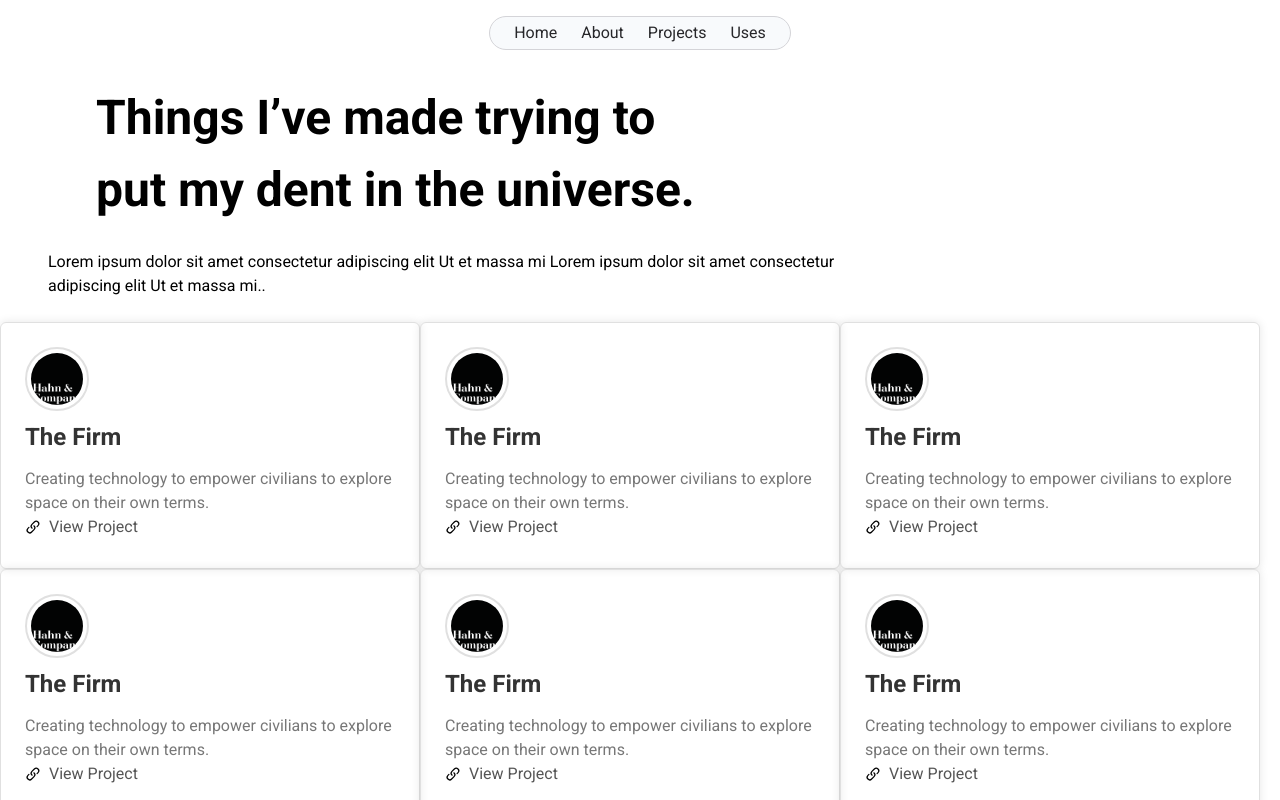
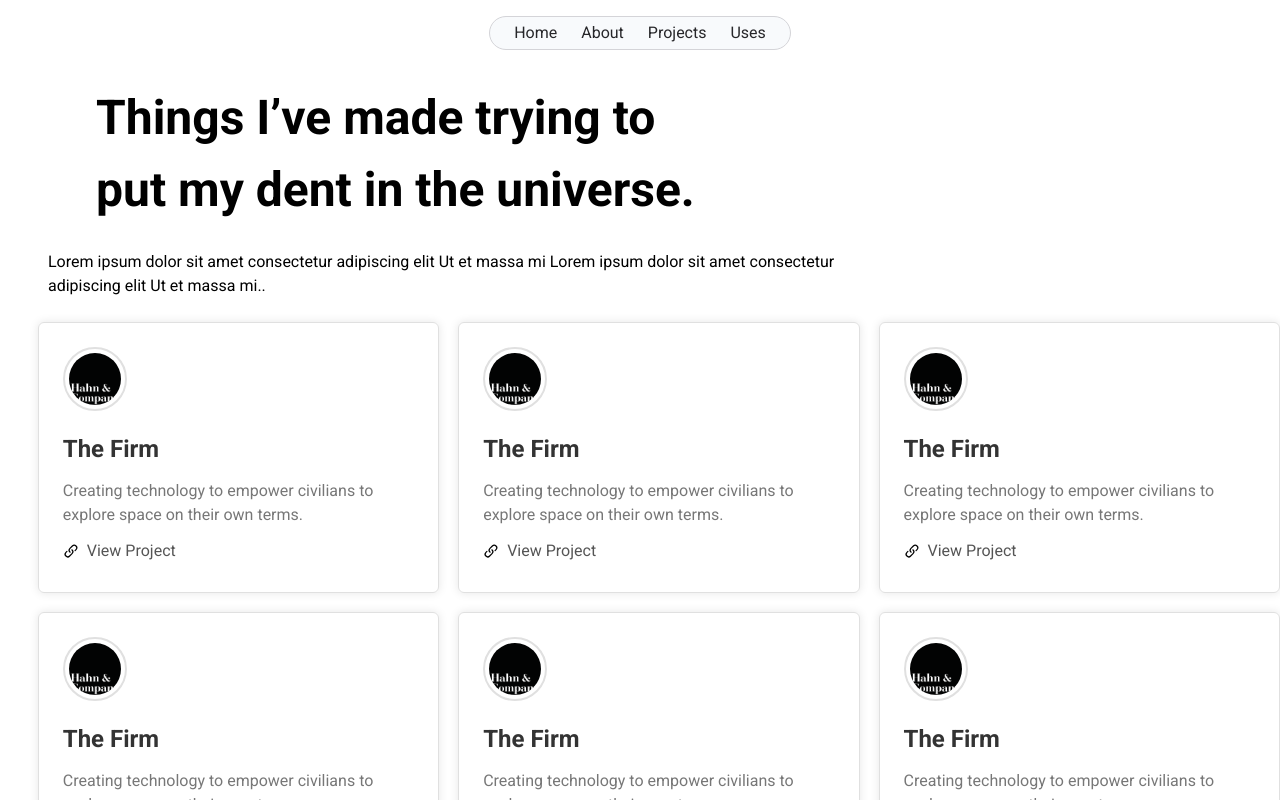
Before and after one commit to WylieCoyote7/Final-Personal-Portfolio, a Next.js app: page /projects in a window 1280 px wide. Shown: the top 800 px of the page. Built offline with nearby package versions, Linux system fonts and the light colour scheme.

Commit message:
Copied updated project page files from the group portfolio

```diff
--- a/src/app/projects/page.jsx
+++ b/src/app/projects/page.jsx
@@ -23,80 +23,88 @@ const links = [
 ];
 function ProjectCard({ logos, name, content, link }) {
   return (
-    <>
+    <div className="relative">
+      <div className="flex">
+        <div>
           <div data-testid="projectCard" className="project-card">
-        <div>
             <img data-testid="projectCardLogo" src={logos} alt={`${name} Logo`} className="project-card-logo" />
             <h2 data-testid="projectCardName">{name}</h2>
+
+            <p data-testid="projectCardContent">{content}</p>
+            <a data-testid="projectCardLink" href={link} target="_blank" rel="noreferrer">
+              <img src="./link.svg" alt="" /> View Project
+            </a>
           </div>
-        <div>
+
+          <div style={{ marginBottom: "0.5cm" }}> </div>
+
+          <div data-testid="projectCard" className="project-card">
+            <img data-testid="projectCardLogo" src={logos} alt={`${name} Logo`} className="project-card-logo" />
+            <h2 data-testid="projectCardName">{name}</h2>
+
             <p data-testid="projectCardContent">{content}</p>
             <a data-testid="projectCardLink" href={link} target="_blank" rel="noreferrer">
               <img src="./link.svg" alt="" /> View Project
             </a>
           </div>
         </div>
+
+        <br></br>
+        <div style={{ marginLeft: "0.5cm" }}>
           <div data-testid="projectCard" className="project-card">
-        <div>
             <img data-testid="projectCardLogo" src={logos} alt={`${name} Logo`} className="project-card-logo" />
             <h2 data-testid="projectCardName">{name}</h2>
+
+            <p data-testid="projectCardContent">{content}</p>
+            <a data-testid="projectCardLink" href={link} target="_blank" rel="noreferrer">
+              <img src="./link.svg" alt="" /> View Project
+            </a>
           </div>
-        <div>
+
+          <div style={{ marginBottom: "0.5cm" }}> </div>
+
+          <div data-testid="projectCard" className="project-card">
+            <img data-testid="projectCardLogo" src={logos} alt={`${name} Logo`} className="project-card-logo" />
+            <h2 data-testid="projectCardName">{name}</h2>
+
             <p data-testid="projectCardContent">{content}</p>
             <a data-testid="projectCardLink" href={link} target="_blank" rel="noreferrer">
               <img src="./link.svg" alt="" /> View Project
             </a>
           </div>
         </div>
+
+        <br></br>
+        {/*third column */}
+        <div style={{ marginLeft: "0.5cm", marginBottom: "2cm" }}>
           <div data-testid="projectCard" className="project-card">
-        <div>
             <img data-testid="projectCardLogo" src={logos} alt={`${name} Logo`} className="project-card-logo" />
             <h2 data-testid="projectCardName">{name}</h2>
+
+            <p data-testid="projectCardContent">{content}</p>
+            <a data-testid="projectCardLink" href={link} target="_blank" rel="noreferrer">
+              <img src="./link.svg" alt="" /> View Project
+            </a>
           </div>
-        <div>
+
+          <div style={{ marginBottom: "0.5cm" }}> </div>
+
+          <div data-testid="projectCard" className="project-card">
+            <img data-testid="projectCardLogo" src={logos} alt={`${name} Logo`} className="project-card-logo" />
+            <h2 data-testid="projectCardName">{name}</h2>
+
             <p data-testid="projectCardContent">{content}</p>
             <a data-testid="projectCardLink" href={link} target="_blank" rel="noreferrer">
               <img src="./link.svg" alt="" /> View Project
             </a>
           </div>
         </div>
-      <div data-testid="projectCard" className="project-card">
-        <div>
-          <img data-testid="projectCardLogo" src={logos} alt={`${name} Logo`} className="project-card-logo" />
-          <h2 data-testid="projectCardName">{name}</h2>
-        </div>
-        <div>
-          <p data-testid="projectCardContent">{content}</p>
-          <a data-testid="projectCardLink" href={link} target="_blank" rel="noreferrer">
-            <img src="./link.svg" alt="" /> View Project
-          </a>
+
+        <br></br>
+
+        <br></br>
       </div>
     </div>
-      <div data-testid="projectCard" className="project-card">
-        <div>
-          <img data-testid="projectCardLogo" src={logos} alt={`${name} Logo`} className="project-card-logo" />
-          <h2 data-testid="projectCardName">{name}</h2>
-        </div>
-        <div>
-          <p data-testid="projectCardContent">{content}</p>
-          <a data-testid="projectCardLink" href={link} target="_blank" rel="noreferrer">
-            <img src="./link.svg" alt="" /> View Project
-          </a>
-        </div>
-      </div>
-      <div data-testid="projectCard" className="project-card">
-        <div>
-          <img data-testid="projectCardLogo" src={logos} alt={`${name} Logo`} className="project-card-logo" />
-          <h2 data-testid="projectCardName">{name}</h2>
-        </div>
-        <div>
-          <p data-testid="projectCardContent">{content}</p>
-          <a data-testid="projectCardLink" href={link} target="_blank" rel="noreferrer">
-            <img src="./link.svg" alt="" /> View Project
-          </a>
-        </div>
-      </div>
-    </>
   );
 }
 
@@ -117,14 +125,14 @@ export default function Projects() {
         </p>
         <br></br>
       </div>
-      <div className="flex flex-wrap">
+
       <ProjectCard
         name="The Firm"
         logos={"./projectPic.png"}
         content={"Creating technology to empower civilians to explore space on their own terms."}
         link={"https://stage.company-corp.com/platform"}
       />
-      </div>
+
       <div className="footerBox">
         <Footer className="Footer" links={links} />
       </div>
--- a/src/app/projects/projects.css
+++ b/src/app/projects/projects.css
@@ -17,7 +17,22 @@
   padding-left: 3rem;
 }
 
+.flex {
+  display: flex;
+  flex-direction: row;
+  justify-content: space-between;
+  justify-content: center;
+  margin-left: 0.5cm;
+}
 
+.relative {
+  position: relative;
+  display: flex;
+  flex-direction: row;
+  justify-content: space-between;
+  justify-content: center;
+  margin-left: 0.5cm;
+}
 .h1 {
   font-size: 3rem;
   font-weight: bold;
@@ -29,6 +44,7 @@
   display: flex;
   flex-direction: row;
   width: 100vw;
+  justify-content: center;
 }
 
 .project-card {
--- a/src/components/Introduction/Introduction.jsx
+++ b/src/components/Introduction/Introduction.jsx
@@ -10,7 +10,7 @@ const ProfileSection = () => {
       <p>
         My name is Alex Wylie and I am currently a cybersecurity analyst. I also love to learn about code and
         how to build software and scripts that make life easier. Technology is supposed to be used, so
-        let's use it!
+        let us use it!
       </p>
       <div className="social-icons">
         <a href="https://www.linkedin.com/in/alexander-wylie-8867a9157/" target="_blank" rel="noopener noreferrer"></a>
```
Lines whose indentation alone changed are shown as unchanged.
